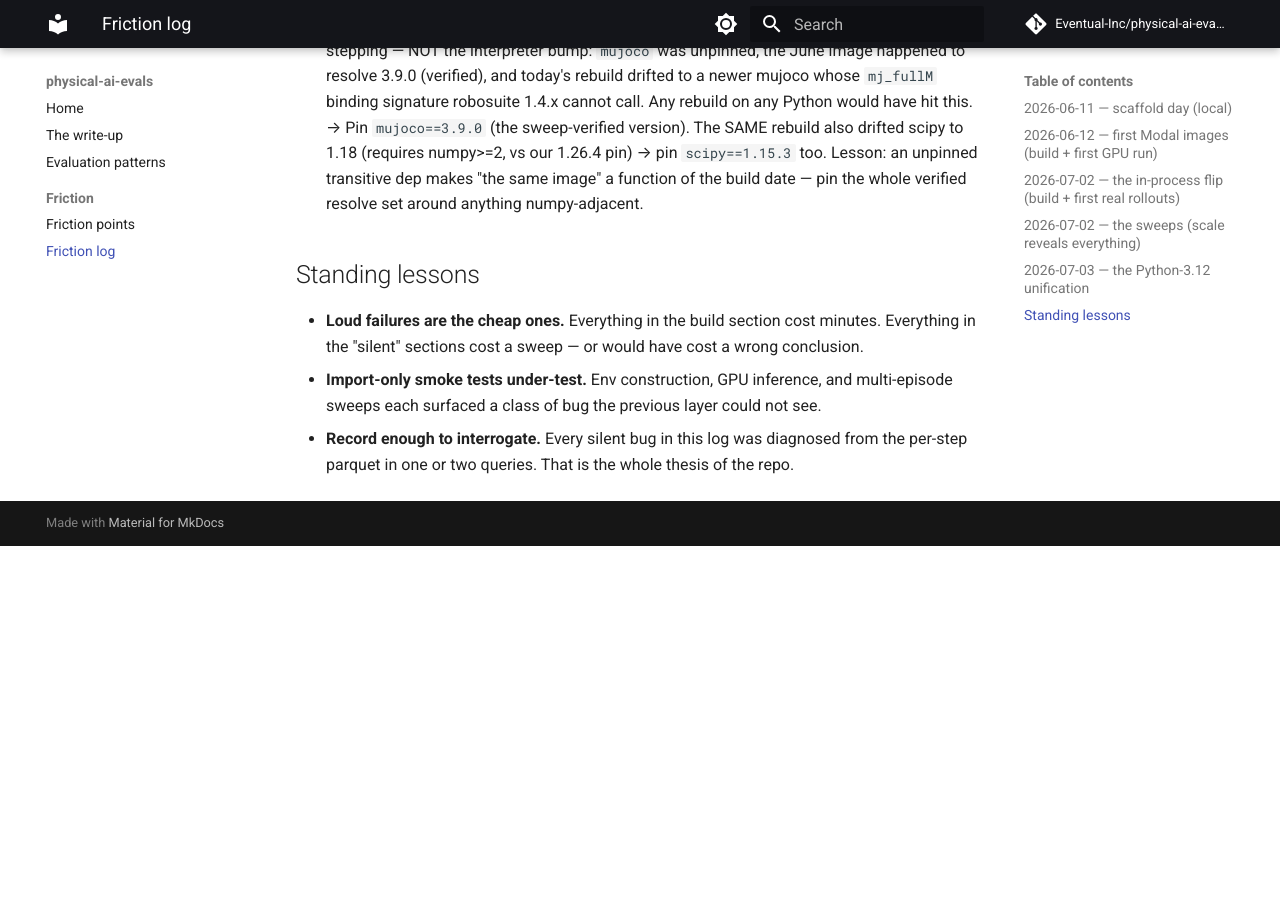
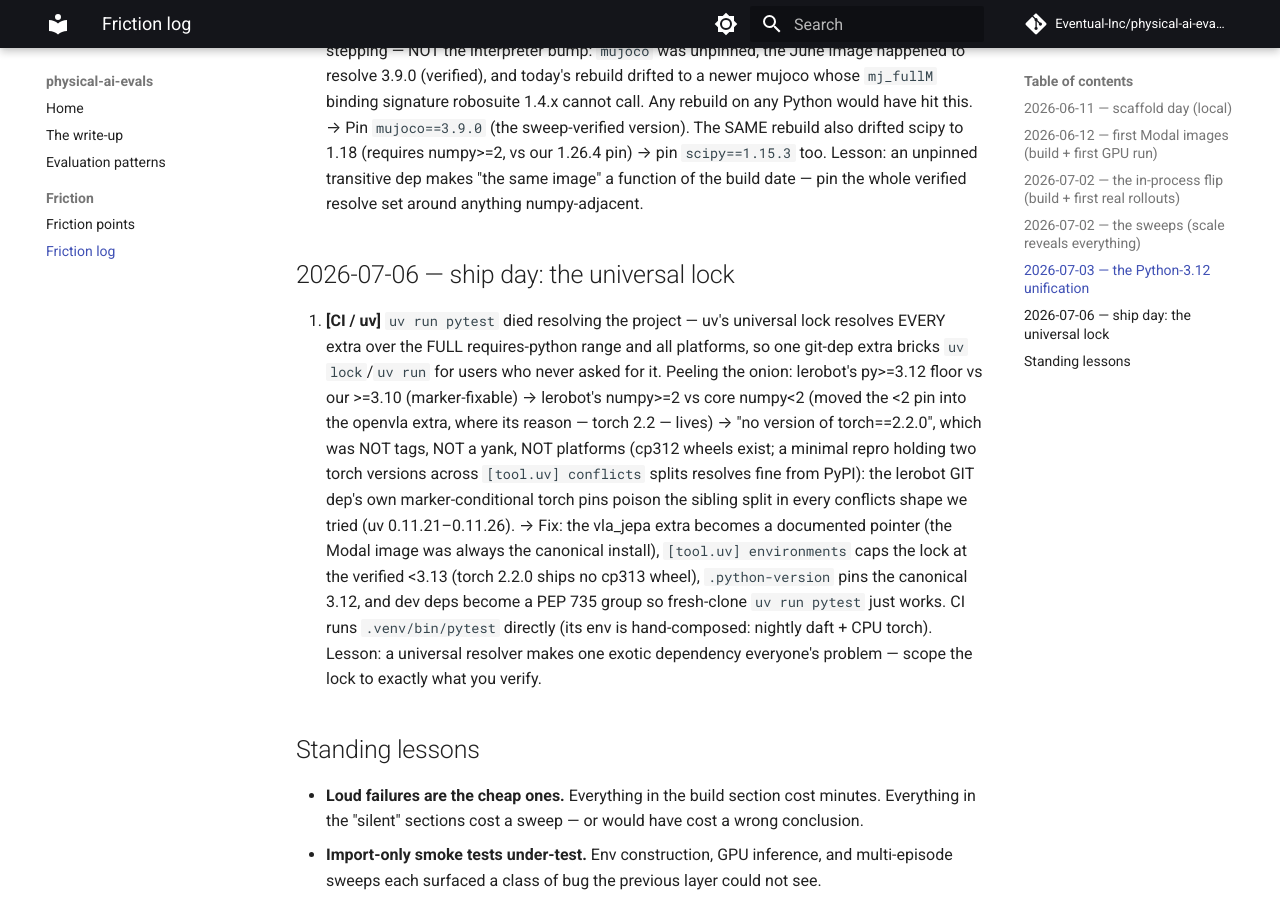
Before and after one commit to Eventual-Inc/physical-ai-evals, an MkDocs documentation site: the page built from docs/FRICTION_LOG.md, in a window 1280 px wide and 900 px high, scrolled down 2558 px. Built offline with MkDocs 1.6.1 and Material for MkDocs 9.7.7, drawn with Linux system fonts in a browser that asks for light colours; comment, search, counter and statistics services are not loaded; before the commit the page ends 3104 px from its top, so only the background shows below that.

Commit message:
Fix uv universal lock: pointer vla_jepa extra, scoped environments, .python-version
CI's 'uv run pytest' failed: uv resolves EVERY extra over the FULL
requires-python range, and the lerobot git dep's marker-conditional torch
pins poison the sibling conflict split in every [tool.uv] conflicts shape
(minimal repro: two torch versions across splits resolve fine from PyPI;
the git dep does not — uv 0.11.21-0.11.26).

- vla_jepa extra -> documented pointer (the Modal image was always the
  canonical install path); explicit pip line in README for linux GPU boxes
- [tool.uv] environments caps the lock at the verified <3.13 (torch 2.2.0
  ships no cp313 wheels); .python-version pins the canonical 3.12
- core numpy unpinned to >=1.24 (the <2.0 pin moves into the openvla extra
  where its reason lives — torch 2.2's _ARRAY_API); the VLA-JEPA image runs
  numpy 2 in production
- dev deps -> PEP 735 group: fresh-clone 'uv run pytest' verified working
  (16 passed, 12 by-design skips without heavy extras)
- CI pytest runs .venv/bin/pytest (the job's env is hand-composed)
- FRICTION_POINTS #20 + FRICTION_LOG #22 capture the whole onion

Co-Authored-By: Claude Fable 5 <noreply@anthropic.com>

```diff
--- a/docs/FRICTION_LOG.md
+++ b/docs/FRICTION_LOG.md
@@ -100,6 +100,25 @@ Convention: **[where it bit]** symptom → root cause → fix.
     unpinned transitive dep makes "the same image" a function of the build date — pin the
     whole verified resolve set around anything numpy-adjacent.
 
+## 2026-07-06 — ship day: the universal lock
+
+22. **[CI / uv]** `uv run pytest` died resolving the project — uv's universal lock resolves
+    EVERY extra over the FULL requires-python range and all platforms, so one git-dep extra
+    bricks `uv lock`/`uv run` for users who never asked for it. Peeling the onion: lerobot's
+    py>=3.12 floor vs our >=3.10 (marker-fixable) → lerobot's numpy>=2 vs core numpy<2
+    (moved the <2 pin into the openvla extra, where its reason — torch 2.2 — lives) → "no
+    version of torch==2.2.0", which was NOT tags, NOT a yank, NOT platforms (cp312 wheels
+    exist; a minimal repro holding two torch versions across `[tool.uv] conflicts` splits
+    resolves fine from PyPI): the lerobot GIT dep's own marker-conditional torch pins poison
+    the sibling split in every conflicts shape we tried (uv 0.11.21–0.11.26). → Fix: the
+    vla_jepa extra becomes a documented pointer (the Modal image was always the canonical
+    install), `[tool.uv] environments` caps the lock at the verified <3.13 (torch 2.2.0
+    ships no cp313 wheel), `.python-version` pins the canonical 3.12, and dev deps become a
+    PEP 735 group so fresh-clone `uv run pytest` just works. CI runs `.venv/bin/pytest`
+    directly (its env is hand-composed: nightly daft + CPU torch). Lesson: a universal
+    resolver makes one exotic dependency everyone's problem — scope the lock to exactly
+    what you verify.
+
 ## Standing lessons
 
 - **Loud failures are the cheap ones.** Everything in the build section cost minutes.
```
Also changed, not shown: README.md (+3 -1 lines), docs/BLOG_POST.md (+2 -2 lines), docs/FRICTION_POINTS.md (+2 -1 lines), docs/index.md (+1 -1 lines), pyproject.toml (+26 -5 lines), 1 other file.
